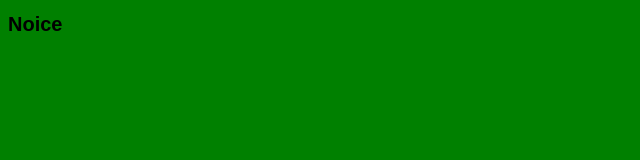
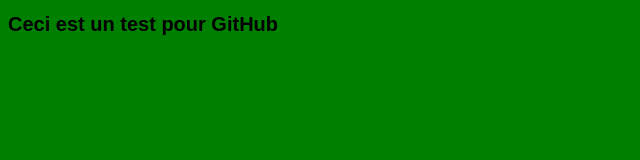
Before and after one commit to PhilippeGuy/ex-03, a plain HTML site: page index.html in a window 1280 px wide. Shown: the whole page, without its empty margins (0-640 px from the left). Drawn offline with Linux system fonts and the light colour scheme.

Commit message:
M changement du h1 dans le header

```diff
--- a/index.html
+++ b/index.html
@@ -9,7 +9,7 @@
 </head>
 <body>
     <header>
-        <h1>Noice</h1>
+        <h1>Ceci est un test pour GitHub</h1>
     </header>
     <main></main>
     <footer></footer>
```
